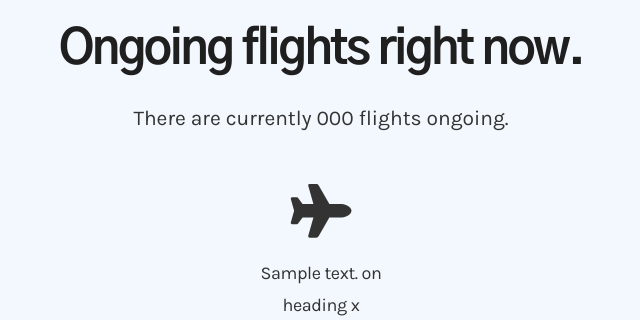
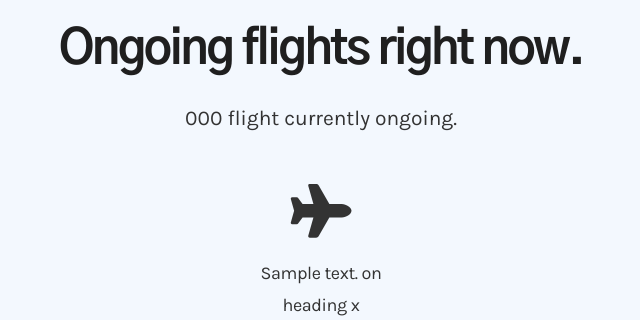
Before and after one commit to hankhank10/findmyplane-server, a Flask app: template templates/index.html in a window 1280 px wide. Shown: the part 2102-2422 px from the top of the page, without its empty margins (319-959 px from the left). Run offline with Flask 2, Linux system fonts and the light colour scheme; the template is opened without the code that fills it: most values are stand-ins (such as "Sample title", 1, 10 or a date in 2020); parts of the project's set-up code (start-up, migrations or seed data) failed here and were passed over; some libraries are stand-ins or nearby versions.

Commit message:
Update index.html

```diff
--- a/templates/index.html
+++ b/templates/index.html
@@ -167,7 +167,7 @@
                     <div class="col-lg-8">
                         <div class="section-title">
                             <h2>Ongoing flights right now.</h2>
-                            <p>There are currently {{ number_of_current_planes }} flights ongoing.</p>
+                            <p>{{ number_of_current_planes }} flight{% if number_of_current_planes > 1%}s{% endif %} currently ongoing.</p>
                         </div>
                     </div>
                 </div>
```
